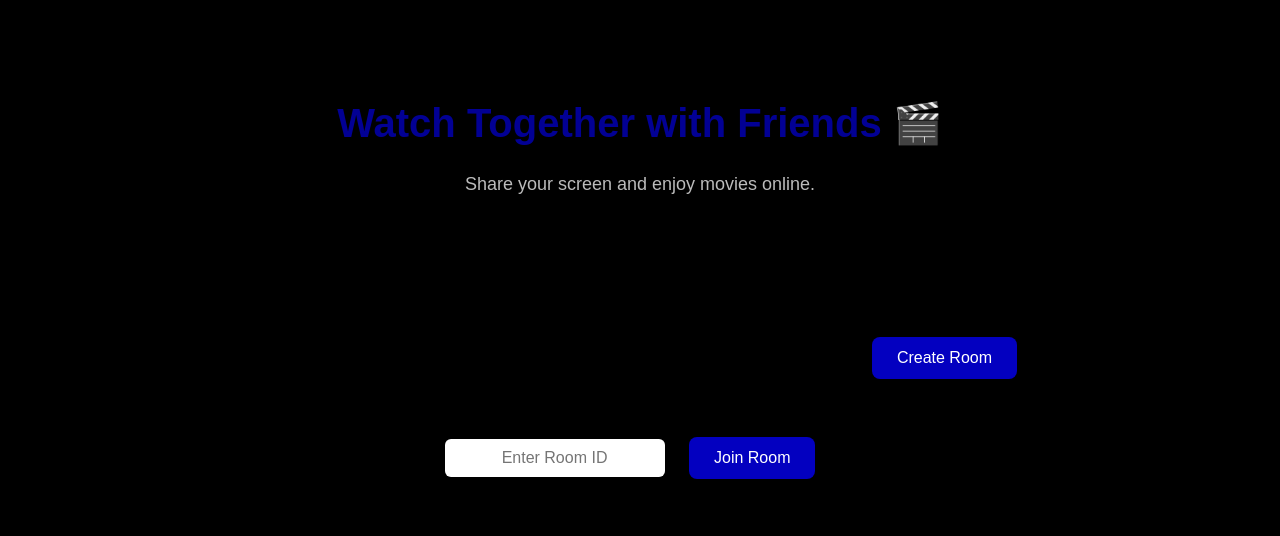
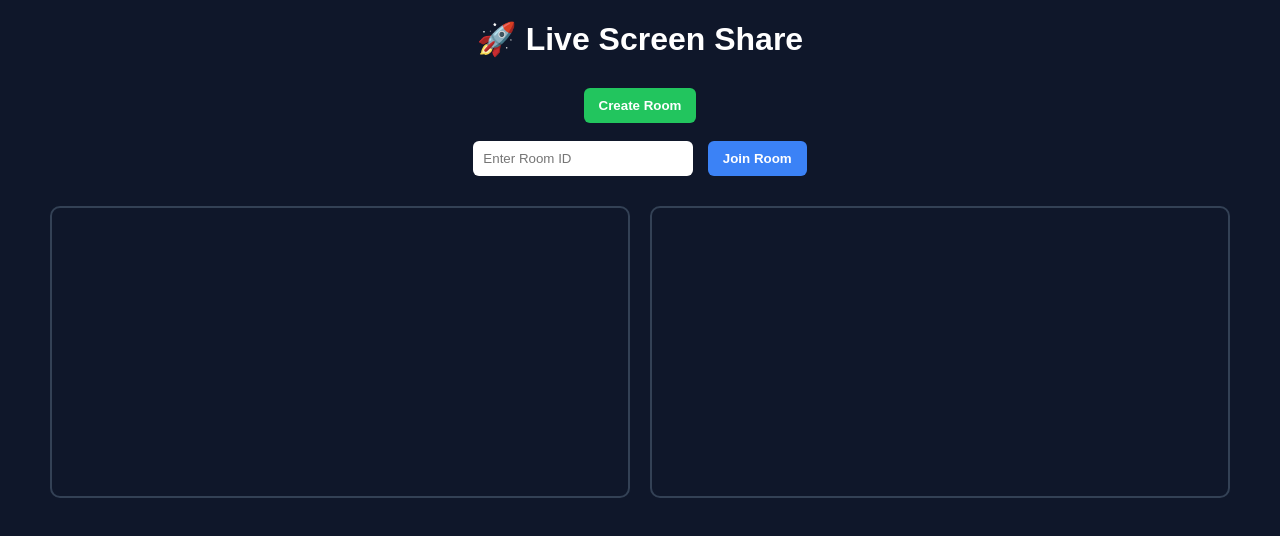
Before and after one commit to nithish-hub-8587/watch-together, a website: page index.html in a window 1280 px wide. Drawn offline with nearby package versions, Linux system fonts and the light colour scheme; no server answers.

Commit message:
Improved UI design

```diff
--- a/index.html
+++ b/index.html
@@ -1,26 +1,95 @@
 <!DOCTYPE html>
 <html>
 <head>
-    <title>WatchTogether</title>
-    <link rel="stylesheet" href="style.css">
+    <title>Screen Share Room</title>
+    <script src="/socket.io/socket.io.js"></script>
+    <script defer src="script.js"></script>
+
+    <style>
+        body {
+            margin: 0;
+            font-family: Arial, sans-serif;
+            background: #0f172a;
+            color: white;
+            text-align: center;
+        }
+
+        h1 {
+            margin-top: 20px;
+        }
+
+        .container {
+            margin-top: 30px;
+        }
+
+        input {
+            padding: 10px;
+            width: 200px;
+            border-radius: 6px;
+            border: none;
+            margin-right: 10px;
+        }
+
+        button {
+            padding: 10px 15px;
+            border-radius: 6px;
+            border: none;
+            cursor: pointer;
+            font-weight: bold;
+        }
+
+        .create-btn {
+            background: #22c55e;
+            color: white;
+        }
+
+        .join-btn {
+            background: #3b82f6;
+            color: white;
+        }
+
+        button:hover {
+            opacity: 0.9;
+        }
+
+        #roomDisplay {
+            margin-top: 15px;
+            font-weight: bold;
+        }
+
+        .videos {
+            margin-top: 30px;
+            display: flex;
+            justify-content: center;
+            gap: 20px;
+            flex-wrap: wrap;
+        }
+
+        video {
+            width: 45%;
+            border-radius: 10px;
+            border: 2px solid #334155;
+        }
+    </style>
 </head>
+
 <body>
-    <h1>Watch Together with Friends 🎬</h1>
-    <p>Share your screen and enjoy movies online.</p>
 
-    <div id="room-section">
-    <video id="localVideo" autoplay muted playsinline></video>
-    <video id="remoteVideo" autoplay playsinline></video>
-    <button id="createBtn">Create Room</button>
+    <h1>🚀 Live Screen Share</h1>
 
-    <br><br>
+    <div class="container">
+        <button id="createBtn" class="create-btn">Create Room</button>
+        <br><br>
+        <input id="roomInput" placeholder="Enter Room ID" />
+        <button id="joinBtn" class="join-btn">Join Room</button>
 
-    <input type="text" id="roomInput" placeholder="Enter Room ID">
-    <button id="joinBtn">Join Room</button>
-</div>
+        <div id="roomDisplay"></div>
+    </div>
 
-<h2 id="roomDisplay"></h2>
-<script src="/socket.io/socket.io.js"></script>
-<script src="script.js"></script>
+    <div class="videos">
+        <video id="localVideo" autoplay muted></video>
+        <video id="remoteVideo" autoplay></video>
+    </div>
+
 </body>
 </html>
```
